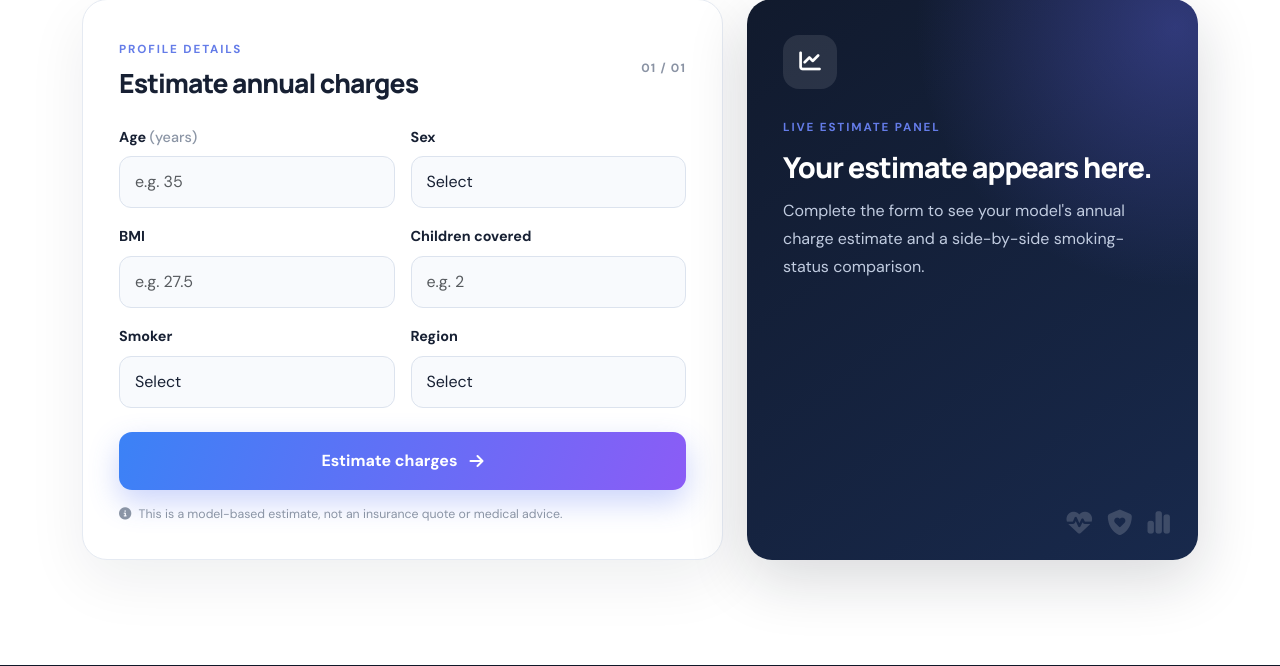
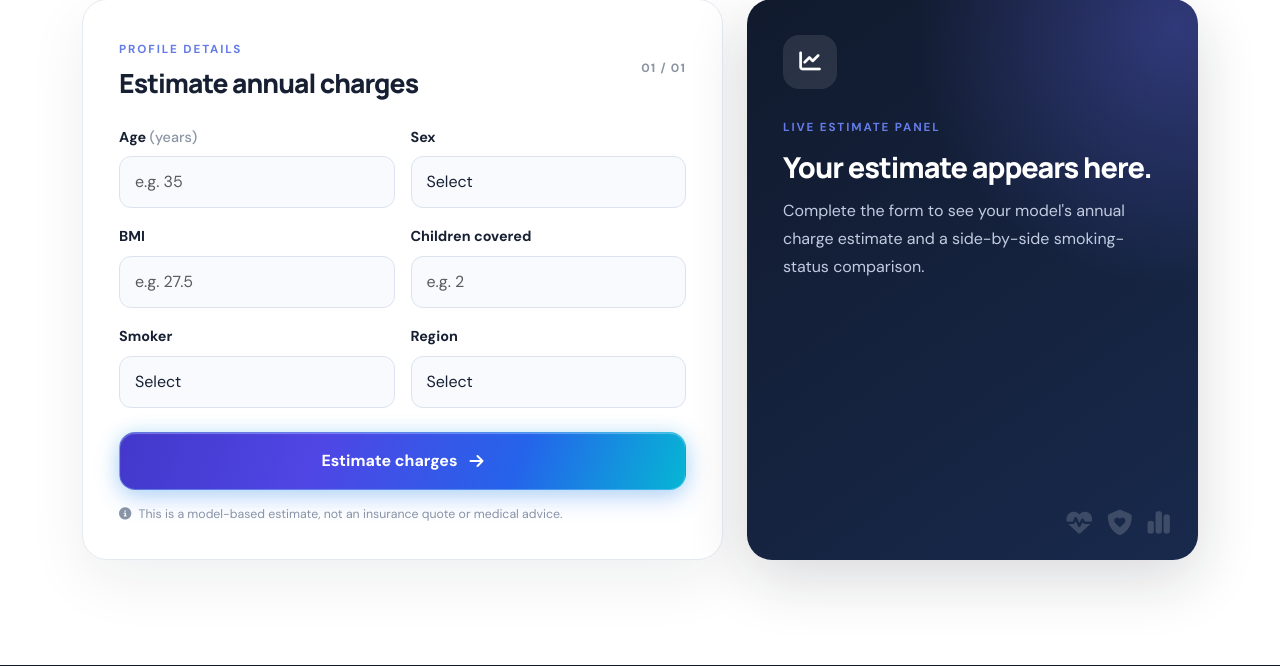
Before and after one commit to jineshpatil-creator/xgboostai, a Flask app: page / in a window 1280 px wide. Shown: the part 1718-2384 px from the top of the page. Run offline with Flask 3, Linux system fonts and the light colour scheme; parts of the project's set-up code (start-up, migrations or seed data) failed here and were passed over.

Commit message:
Update style.css

```diff
--- a/static/css/style.css
+++ b/static/css/style.css
@@ -165,9 +165,28 @@ h1 span {
 }
 
 .btn-primary-gradient:hover {
-    color: white;
+    color: #ffffff !important;
+    background: linear-gradient(
+        110deg,
+        #2563eb,
+        #4f46e5,
+        #8b5cf6
+    );
+
     transform: translateY(-3px);
-    box-shadow: 0 17px 36px rgba(70,100,240,.4);
+
+    box-shadow:
+        0 12px 30px rgba(59,130,246,.4),
+        0 0 20px rgba(139,92,246,.25);
+}
+
+.btn-primary-gradient:hover i {
+    color: #ffffff !important;
+    transform: translateX(5px);
+}
+
+.btn-primary-gradient i {
+    transition: transform .3s ease;
 }
 
 .btn-outline-light {
@@ -879,3 +898,113 @@ h1 span {
         animation: none;
     }
 }
+
+
+/* =====================================
+   PREMIUM AI ESTIMATE BUTTON
+===================================== */
+
+.submit-btn {
+    position: relative;
+    overflow: hidden;
+
+    background: linear-gradient(
+        110deg,
+        #4338ca 0%,
+        #4f46e5 35%,
+        #2563eb 70%,
+        #06b6d4 100%
+    );
+
+    border: 1px solid rgba(129, 212, 255, 0.4);
+
+    color: #ffffff;
+
+    border-radius: 16px;
+
+    box-shadow:
+        0 8px 25px rgba(59, 130, 246, 0.3),
+        0 0 18px rgba(6, 182, 212, 0.16),
+        inset 0 1px 1px rgba(255,255,255,0.3);
+
+    transition: all 0.35s ease;
+}
+
+/* Animated light reflection */
+
+.submit-btn::before {
+    content: "";
+    position: absolute;
+
+    top: 0;
+    left: -120%;
+
+    width: 70%;
+    height: 100%;
+
+    background: linear-gradient(
+        110deg,
+        transparent,
+        rgba(255,255,255,0.35),
+        transparent
+    );
+
+    transform: skewX(-25deg);
+
+    transition: left 0.7s ease;
+    pointer-events: none;
+}
+
+/* Button hover */
+
+.submit-btn:hover {
+    background: linear-gradient(
+        110deg,
+        #312e81,
+        #4338ca,
+        #0891b2
+    );
+
+    transform: translateY(-3px);
+
+    box-shadow:
+        0 12px 35px rgba(59,130,246,0.4),
+        0 0 25px rgba(6,182,212,0.3);
+
+    color: white;
+}
+
+.submit-btn:hover::before {
+    left: 150%;
+}
+
+/* Button text and arrow */
+
+.submit-btn > * {
+    position: relative;
+    z-index: 1;
+}
+
+.submit-btn i {
+    transition: transform 0.3s ease;
+}
+
+.submit-btn:hover i {
+    transform: translateX(6px);
+}
+
+/* Click effect */
+
+.submit-btn:active {
+    transform: scale(0.98);
+}
+
+/* Accessibility */
+
+@media (prefers-reduced-motion: reduce) {
+    .submit-btn,
+    .submit-btn::before,
+    .submit-btn i {
+        transition: none;
+    }
+}
```
